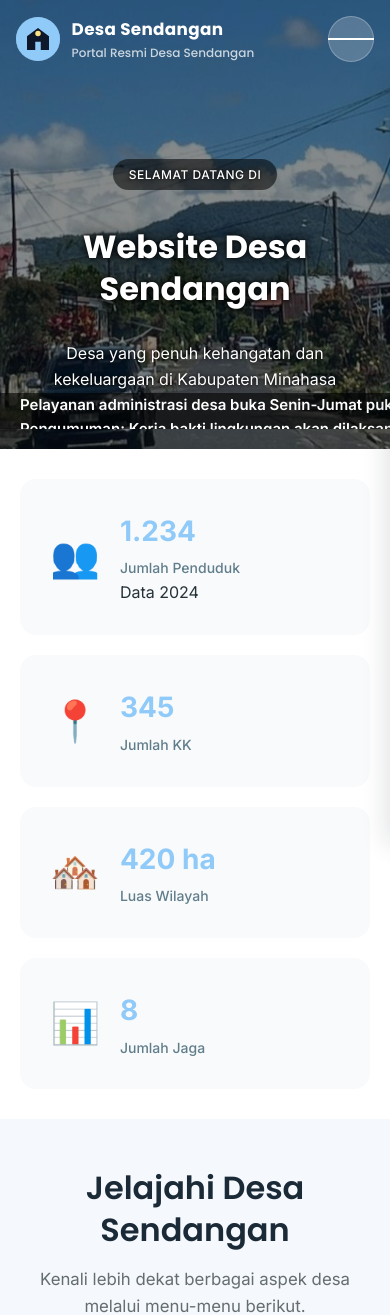
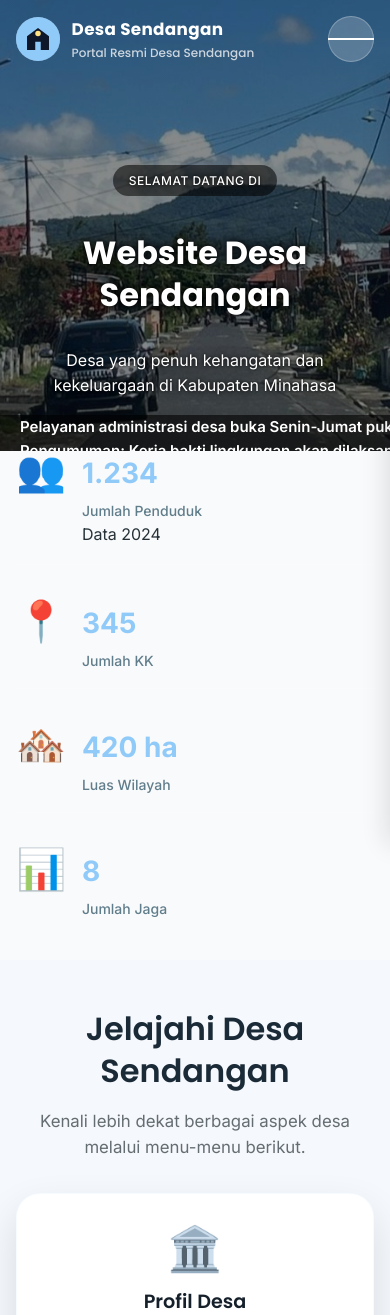
Before and after one commit to sendangantompaso144/webd-sendangan, a PHP site: page / in a window 390 px wide. Shown: the top 1315 px of the page. Run offline with PHP 8.4, Linux system fonts and the light colour scheme.

Commit message:
penyesuaian headline

```diff
--- a/index.php
+++ b/index.php
@@ -325,7 +325,7 @@ render_base_layout([
                 align-items: stretch;
                 text-align: center;
                 margin-top: calc(-1 * var(--header-height, 88px));
-                padding: calc(100px + var(--header-height, 88px)) 0 60px;
+                padding: calc(100px + var(--header-height, 88px)) 0 0px;
                 overflow: hidden;
             }
 
@@ -444,9 +444,9 @@ render_base_layout([
 
             /* Stats Section */
             .stats-section {
-                background: white;
-                padding: 40px 20px;
-                margin-top: -60px;
+                background: transparent;
+                padding: 24px 0;
+                margin-top: -30px;
                 position: relative;
                 z-index: 2;
             }
@@ -456,22 +456,24 @@ render_base_layout([
                 margin: 0 auto;
                 display: grid;
                 grid-template-columns: repeat(auto-fit, minmax(250px, 1fr));
-                gap: 30px;
+                gap: 20px;
             }
 
             .stat-card {
-                background: #F9FAFB;
-                padding: 30px;
-                border-radius: 16px;
                 display: flex;
-                align-items: center;
-                gap: 20px;
-                transition: transform 0.3s ease, box-shadow 0.3s ease;
+                align-items: flex-start;
+                gap: 16px;
+                padding: 16px 0;
+                border-bottom: 1px solid rgba(255, 255, 255, 0.25);
+                transition: color 0.3s ease;
+            }
+
+            .stat-card:last-child {
+                border-bottom: none;
             }
 
             .stat-card:hover {
-                transform: translateY(-5px);
-                box-shadow: 0 10px 30px rgba(144, 202, 249, 0.15);
+                color: rgba(255, 255, 255, 0.85);
             }
 
             .stat-icon {
@@ -950,16 +952,16 @@ render_base_layout([
             @media (max-width: 768px) {
                 .hero-section {
                     min-height: 460px;
-                    padding: calc(80px + var(--header-height, 88px)) 0 60px;
+                    padding: calc(70px + var(--header-height, 88px)) 0 0px;
                 }
 
                 .hero-content-wrapper {
-                    gap: 24px;
+                    gap: 16px;
                     padding: 0 20px;
                 }
 
                 .hero-headline-viewport {
-                    height: 40px;
+                    height: 30px;
                 }
 
                 .hero-headline-item {
@@ -970,7 +972,7 @@ render_base_layout([
 
                 .stats-section {
                     margin-top: -40px;
-                    padding: 30px 20px;
+                    padding: 24px 16px;
                 }
 
                 .stats-container {
```
